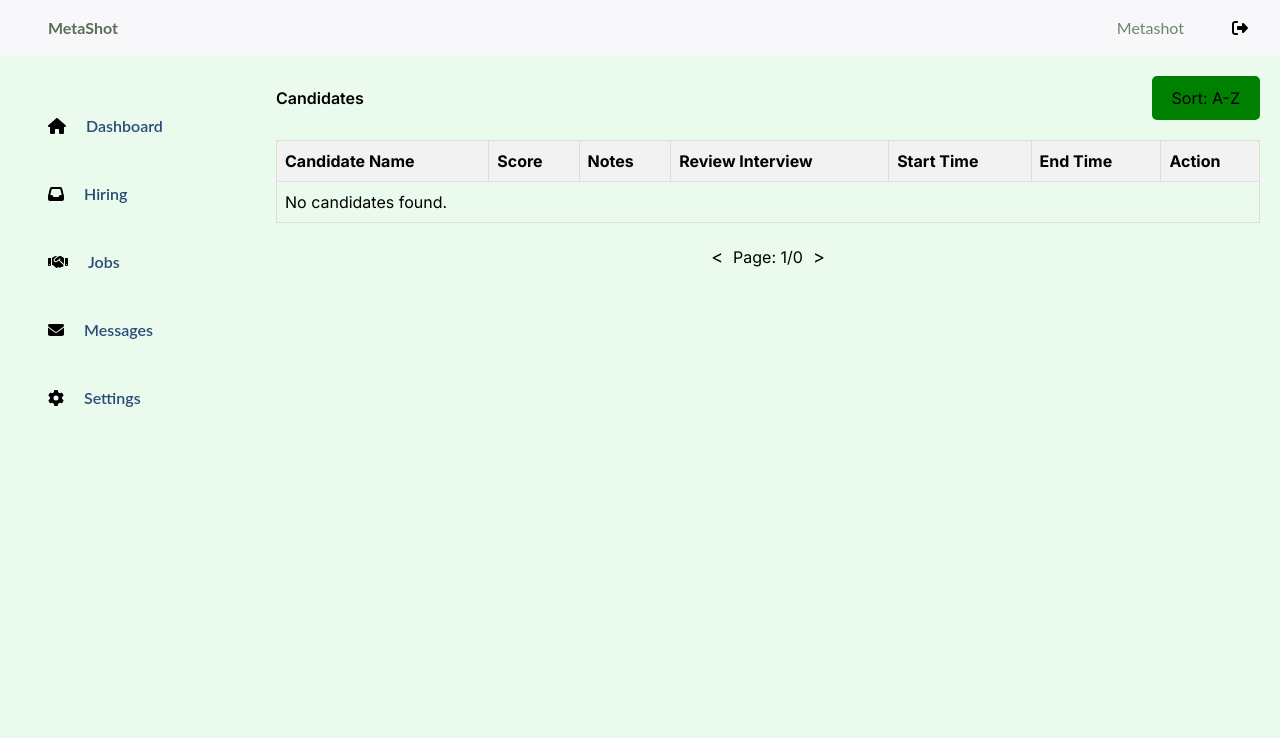
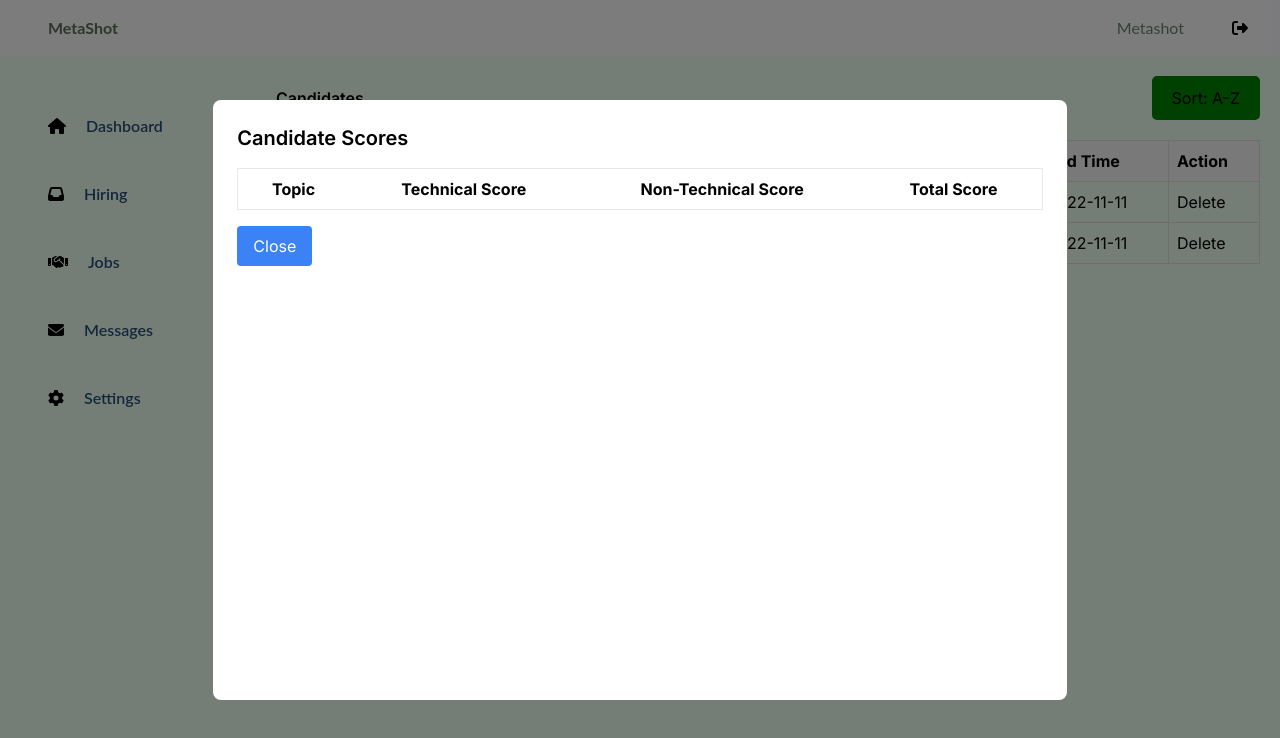
Before and after one commit to Shauryachaturvedimetashot/MetashotFrontendFinal, a Next.js app: page /Candidates in a window 1280 px wide. Shown: the top 738 px of the page. Built offline with nearby package versions, Linux system fonts and the light colour scheme.

Commit message:
Solving CORS ERROR

```diff
--- a/src/app/Candidates/page.tsx
+++ b/src/app/Candidates/page.tsx
@@ -34,6 +34,14 @@ interface Score {
 interface Report {
   Topic: string;
   Scores: Score[];
+}
+
+//Processed Report
+interface ProcessedReport {
+  Topic: string;
+  Technical: string;
+  NonTechnical: string;
+  TotalScore: string;
 }
 
 const mockReport: Report[] = [
@@ -123,12 +131,65 @@ const mockReport: Report[] = [
   },
 ];
 
+// Normalize Scores
+const normalizeScore = (score: number, maxScore: number): number => {
+  return (score / maxScore) * 20;
+}
+
+//Average the arrays
+const calculateAverage = (scores: number[]): number => {
+  const total = scores.reduce((sum, score) => sum + score, 0);
+  return total / scores.length;
+}
+
+//Process Mock Report
+const processReport = (report: Report[]): ProcessedReport[] => {
+  return report.map((topicReport) => {
+    const scores = topicReport.Scores[0];
+    const technicalScores = [
+      normalizeScore(parseInt(scores.Relevance), 10),
+      normalizeScore(parseInt(scores.Clarity), 15),
+      normalizeScore(parseInt(scores.Depth), 25),
+      normalizeScore(parseInt(scores.Coherence), 10),
+      normalizeScore(parseInt(scores.TechnicalAccuracy), 45),
+    ];
+    const nonTechnicalScores = [
+      normalizeScore(parseInt(scores.Language), 10),
+      normalizeScore(parseInt(scores.Creativity), 15),
+      normalizeScore(parseInt(scores.Coherence), 10),
+    ];
+
+    const technicalAverage = calculateAverage(technicalScores);
+    const nonTechnicalAverage = calculateAverage(nonTechnicalScores);
+    const totalScore = calculateAverage([
+      technicalAverage,
+      nonTechnicalAverage,
+    ]);
+
+    return {
+      Topic: topicReport.Topic,
+      Technical: technicalAverage.toFixed(2),
+      NonTechnical: nonTechnicalAverage.toFixed(2),
+      TotalScore: totalScore.toFixed(2),
+    };
+  });
+}
+
+const processedReport = processReport(mockReport)
+
+
+
+
+
+
 const CandidatesPage: React.FC = () => {
   const [scheduledInterviews, setScheduledInterviews] = useState<ScheduledInterview[]>([]);
   const [currentPage, setCurrentPage] = useState(1);
   const [candidatesPerPage] = useState(8);
-  const [isModalVisible, setIsModalVisible] = useState(false);
-  const [selectedCandidateReport, setSelectedCandidateReport] = useState<Report[]>([]);
+  const [isModalVisible, setIsModalVisible] = useState(true);
+
+  // Replacing this with process Report function
+  const [selectedCandidateReport, setSelectedCandidateReport] = useState<ProcessedReport[]>([]);
   const searchParams = useSearchParams();
   const interviewId = searchParams.get("interview");
 
@@ -155,7 +216,7 @@ const CandidatesPage: React.FC = () => {
     fetchScheduledInterviews();
   }, [interviewId]);
 
-  const handleViewScores = (report: Report[]) => {
+  const handleViewScores = (report: ProcessedReport[]) => {
     setSelectedCandidateReport(report);
     setIsModalVisible(true);
   };
@@ -209,13 +270,27 @@ const CandidatesPage: React.FC = () => {
 
 
 
-  const candidates = scheduledInterviews.flatMap((interview) =>
-    interview.candidates.map((candidate) => ({
-      email: candidate,
-      start: interview.start,
-      end: interview.end,
-    }))
-  );
+  // const candidates = scheduledInterviews.flatMap((interview) =>
+  //   interview.candidates.map((candidate) => ({
+  //     email: candidate,
+  //     start: interview.start,
+  //     end: interview.end,
+  //   }))
+  // );
+
+  const candidates = [
+    {
+      email: "test1@test.com",
+      start: "2022-11-11",
+      end: "2022-11-11",
+    },
+    {
+      email: "test2@test.com",
+      start: "2022-11-11",
+      end:"2022-11-11"
+      }
+
+  ]
 
   const totalPages = Math.ceil(candidates.length / candidatesPerPage);
   const indexOfLastCandidate = currentPage * candidatesPerPage;
@@ -263,19 +338,21 @@ const CandidatesPage: React.FC = () => {
                   </tr>
                 </thead>
                 <tbody>
-                  {currentCandidates.length > 0 ? (
+                  {currentCandidates.length >= 0 ? (
                     currentCandidates.map((candidate) => (
                       <tr key={candidate.email}>
                         <td>{candidate.email}</td>
                         <td>
-                          <button onClick={() => handleViewScores(mockReport)}>
+                          <button onClick={() => handleViewScores(processedReport)}>
                             View Scores
                           </button>
                         </td>
                         <td>--</td>
                         <td>--</td>
-                        <td>{new Date(candidate.start).toLocaleString()}</td>
-                        <td>{new Date(candidate.end).toLocaleString()}</td>
+                        {/* <td>{new Date(candidate.start).toLocaleString()}</td> */}
+                        <td>{candidate.start}</td>
+                        {/* <td>{new Date(candidate.end).toLocaleString()}</td> */}
+                        <td> {candidate.end}</td>
                         <td>
                           <button
                             onClick={() => handleDeleteCandidate(candidate.email)}
@@ -306,7 +383,7 @@ const CandidatesPage: React.FC = () => {
               </button>
             </div>
 
-            {isModalVisible && (
+            {/* {isModalVisible && (
               <div className={styles.modalOverlay} onClick={handleClickOutside}>
                 <div className={styles.modalContent}>
                   <button
@@ -351,7 +428,47 @@ const CandidatesPage: React.FC = () => {
                   </div>
                 </div>
               </div>
-            )}
+            )} */}
+
+{isModalVisible && (
+        <div
+          className={`${styles.modalOverlay} fixed inset-0 bg-black bg-opacity-50 flex items-center justify-center z-50`}
+          onClick={handleClickOutside}
+        >
+          <div className="bg-white p-6 rounded-lg w-2/3 h-3/4 overflow-auto text-black">
+            <h2 className="text-xl font-semibold mb-4">Candidate Scores</h2>
+            <table className="min-w-full bg-white border border-gray-200">
+              <thead>
+                <tr>
+                  <th className="py-2 px-4 border-b">Topic</th>
+                  <th className="py-2 px-4 border-b">Technical Score</th>
+                  <th className="py-2 px-4 border-b">Non-Technical Score</th>
+                  <th className="py-2 px-4 border-b">Total Score</th>
+                </tr>
+              </thead>
+              <tbody>
+                {selectedCandidateReport.map((report, index) => (
+                  <tr key={index}>
+                    <td className="py-2 px-4 border-b">{report.Topic}</td>
+                    <td className="py-2 px-4 border-b">{report.Technical}</td>
+                    <td className="py-2 px-4 border-b">{report.NonTechnical}</td>
+                    <td className="py-2 px-4 border-b">{report.TotalScore}</td>
+                  </tr>
+                ))}
+              </tbody>
+            </table>
+            <button
+              className="mt-4 px-4 py-2 bg-blue-500 text-white rounded"
+              onClick={() => setIsModalVisible(false)}
+            >
+              Close
+            </button>
+          </div>
+        </div>
+      )}
+
+
+
           </div>
         </div>
       </div>
--- a/src/utils/axiosSetup.js
+++ b/src/utils/axiosSetup.js
@@ -3,7 +3,7 @@ import axios from 'axios';
 
 
 const apiClient = axios.create({
-  baseURL: 'https://metashotbackend.azurewebsites.net', // base URL for api
+  baseURL: 'https://metashot-backend.azurewebsites.net', // base URL for api
   headers: {
     'Content-Type': 'application/json',
   },
```
